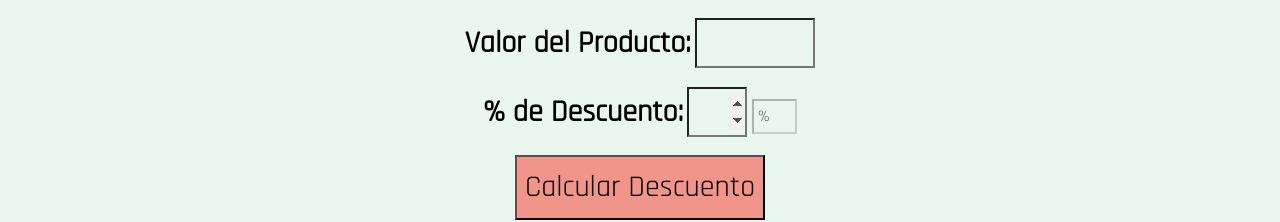
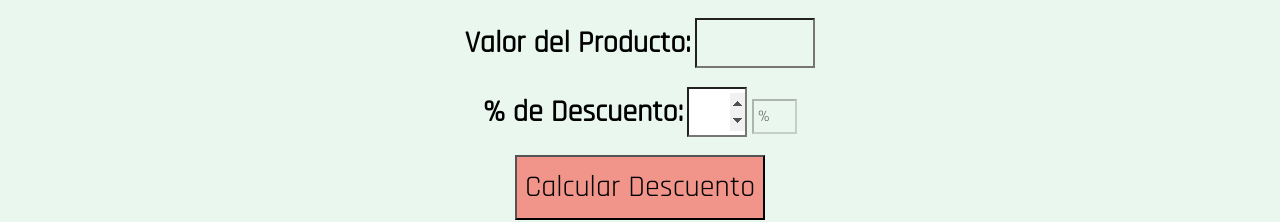
Before and after one commit to Danfelbeltran/Descuentos, a plain HTML site: page index.html in a window 1280 px wide. In both pictures the pointer is over the input 717 px from the left and 204 px from the top of the page. Shown: the part 93-315 px from the top of the page. Drawn offline with Linux system fonts and the light colour scheme.

Commit message:
estilo.css

```diff
--- a/estilo.css
+++ b/estilo.css
@@ -25,6 +25,8 @@ label{font-size: 30px;}
 	cursor: text;
 	font-size: 30px}
 
+	.casdescuento:hover{background: white}
+
 .button {background: #F1948A;
 	width: 250px;
 	height: 65px;
```
